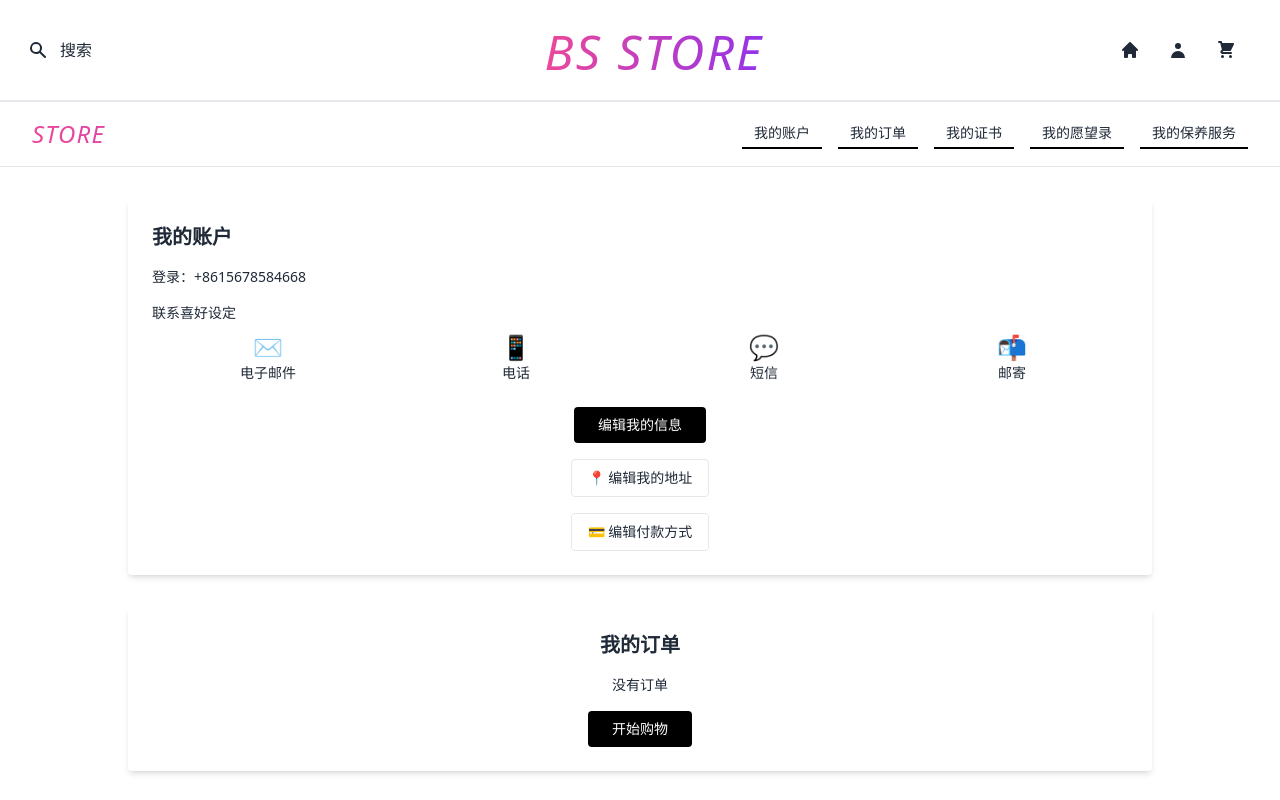
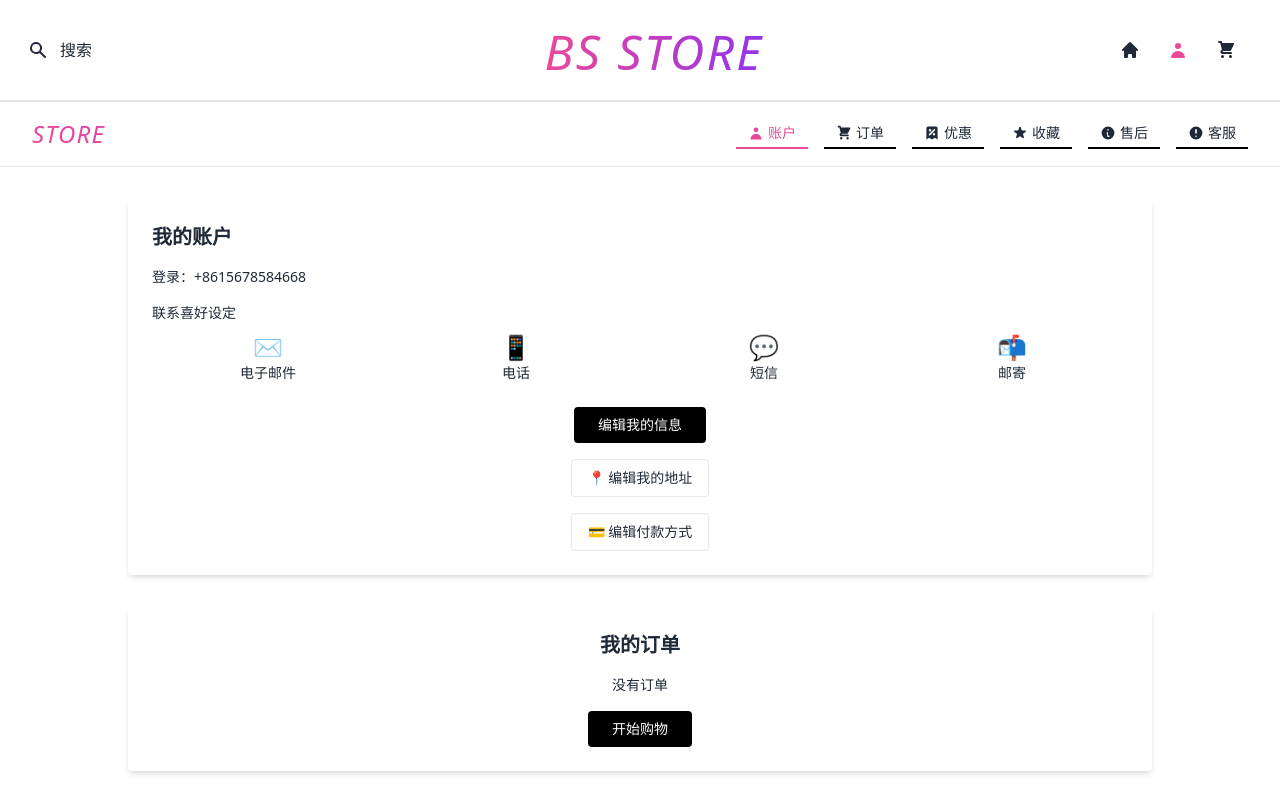
Before and after one commit to LittleBitch798/shopping, a Next.js app in the folder BS/: page /me in a window 1280 px wide. Shown: the top 800 px of the page. Built offline with nearby package versions, Linux system fonts and the light colour scheme.

Commit message:
hls优化1.0

```diff
--- a/BS/app/me/page.tsx
+++ b/BS/app/me/page.tsx
@@ -29,7 +29,7 @@ function Me() {
               </li>
               <li className='m-3'>
                 <Link href="/me" className="flex items-center ">
-                  <svg xmlns="http://www.w3.org/2000/svg" className="h-5 w-5 mr-1 hover:fill-pink-500" viewBox="0 0 20 20" fill="currentColor">
+                  <svg xmlns="http://www.w3.org/2000/svg" className="h-5 w-5 mr-1 fill-pink-500" viewBox="0 0 20 20" fill="currentColor">
                     <path fillRule="evenodd" d="M10 9a3 3 0 100-6 3 3 0 000 6zm-7 9a7 7 0 1114 0H3z" clipRule="evenodd" />
                   </svg>
                 </Link>
@@ -51,20 +51,41 @@ function Me() {
             </h1>
           </div>
           <div className="flex justify-end w-3/5 space-x-4">
-            <Link href="/me" className="hover:text-pink-500 border-b-2 border-black px-3 py-1 transition-all hover:border-pink-500">
-              我的账户
+            <Link href="/me" className="text-pink-500 border-b-2 border-black px-3 py-1 transition-all border-pink-500 flex items-center">
+              <svg xmlns="http://www.w3.org/2000/svg" className="h-4 w-4 mr-1" viewBox="0 0 20 20" fill="currentColor">
+                <path fillRule="evenodd" d="M10 9a3 3 0 100-6 3 3 0 000 6zm-7 9a7 7 0 1114 0H3z" clipRule="evenodd" />
+              </svg>
+              账户
             </Link>
-            <Link href="#" className="hover:text-pink-500 border-b-2 border-black px-3 py-1 transition-all hover:border-pink-500">
-              我的订单
+            <Link href="#" className="hover:text-pink-500 border-b-2 border-black px-3 py-1 transition-all hover:border-pink-500 flex items-center">
+              <svg xmlns="http://www.w3.org/2000/svg" className="h-4 w-4 mr-1" viewBox="0 0 20 20" fill="currentColor">
+                <path d="M3 1a1 1 0 000 2h1.22l.305 1.222a.997.997 0 00.01.042l1.358 5.43-.893.892C3.74 11.846 4.632 14 6.414 14H15a1 1 0 000-2H6.414l1-1H14a1 1 0 00.894-.553l3-6A1 1 0 0017 3H6.28l-.31-1.243A1 1 0 005 1H3zM16 16.5a1.5 1.5 0 11-3 0 1.5 1.5 0 013 0zM6.5 18a1.5 1.5 0 100-3 1.5 1.5 0 000 3z" />
+              </svg>
+              订单
             </Link>
-            <Link href="#" className="hover:text-pink-500 border-b-2 border-black px-3 py-1 transition-all hover:border-pink-500">
-              我的证书
+            <Link href="#" className="hover:text-pink-500 border-b-2 border-black px-3 py-1 transition-all hover:border-pink-500 flex items-center">
+              <svg xmlns="http://www.w3.org/2000/svg" className="h-4 w-4 mr-1" viewBox="0 0 20 20" fill="currentColor">
+                <path fillRule="evenodd" d="M5 2a2 2 0 00-2 2v14l3.5-2 3.5 2 3.5-2 3.5 2V4a2 2 0 00-2-2H5zm2.5 3a1.5 1.5 0 100 3 1.5 1.5 0 000-3zm6.207.293a1 1 0 00-1.414 0l-6 6a1 1 0 101.414 1.414l6-6a1 1 0 000-1.414zM12.5 10a1.5 1.5 0 100 3 1.5 1.5 0 000-3z" clipRule="evenodd" />
+              </svg>
+              优惠
             </Link>
-            <Link href="#" className="hover:text-pink-500 border-b-2 border-black px-3 py-1 transition-all hover:border-pink-500">
-              我的愿望录
+            <Link href="#" className="hover:text-pink-500 border-b-2 border-black px-3 py-1 transition-all hover:border-pink-500 flex items-center">
+              <svg xmlns="http://www.w3.org/2000/svg" className="h-4 w-4 mr-1" viewBox="0 0 20 20" fill="currentColor">
+                <path d="M9.049 2.927c.3-.921 1.603-.921 1.902 0l1.07 3.292a1 1 0 00.95.69h3.462c.969 0 1.371 1.24.588 1.81l-2.8 2.034a1 1 0 00-.364 1.118l1.07 3.292c.3.921-.755 1.688-1.54 1.118l-2.8-2.034a1 1 0 00-1.175 0l-2.8 2.034c-.784.57-1.838-.197-1.539-1.118l1.07-3.292a1 1 0 00-.364-1.118L2.98 8.72c-.783-.57-.38-1.81.588-1.81h3.461a1 1 0 00.951-.69l1.07-3.292z" />
+              </svg>
+              收藏
             </Link>
-            <Link href="#" className="hover:text-pink-500 border-b-2 border-black px-3 py-1 transition-all hover:border-pink-500">
-              我的保养服务
+            <Link href="#" className="hover:text-pink-500 border-b-2 border-black px-3 py-1 transition-all hover:border-pink-500 flex items-center">
+              <svg xmlns="http://www.w3.org/2000/svg" className="h-4 w-4 mr-1" viewBox="0 0 20 20" fill="currentColor">
+                <path fillRule="evenodd" d="M18 10a8 8 0 11-16 0 8 8 0 0116 0zm-7-4a1 1 0 11-2 0 1 1 0 012 0zM9 9a1 1 0 000 2v3a1 1 0 001 1h1a1 1 0 100-2h-1V9z" clipRule="evenodd" />
+              </svg>
+              售后
+            </Link>
+            <Link href="#" className="hover:text-pink-500 border-b-2 border-black px-3 py-1 transition-all hover:border-pink-500 flex items-center">
+              <svg xmlns="http://www.w3.org/2000/svg" className="h-4 w-4 mr-1" viewBox="0 0 20 20" fill="currentColor">
+                <path fillRule="evenodd" d="M18 10a8 8 0 11-16 0 8 8 0 0116 0zm-7 4a1 1 0 11-2 0 1 1 0 012 0zm-1-9a1 1 0 00-1 1v4a1 1 0 102 0V6a1 1 0 00-1-1z" clipRule="evenodd" />
+              </svg>
+              客服
             </Link>
           </div>
         </div>
```
